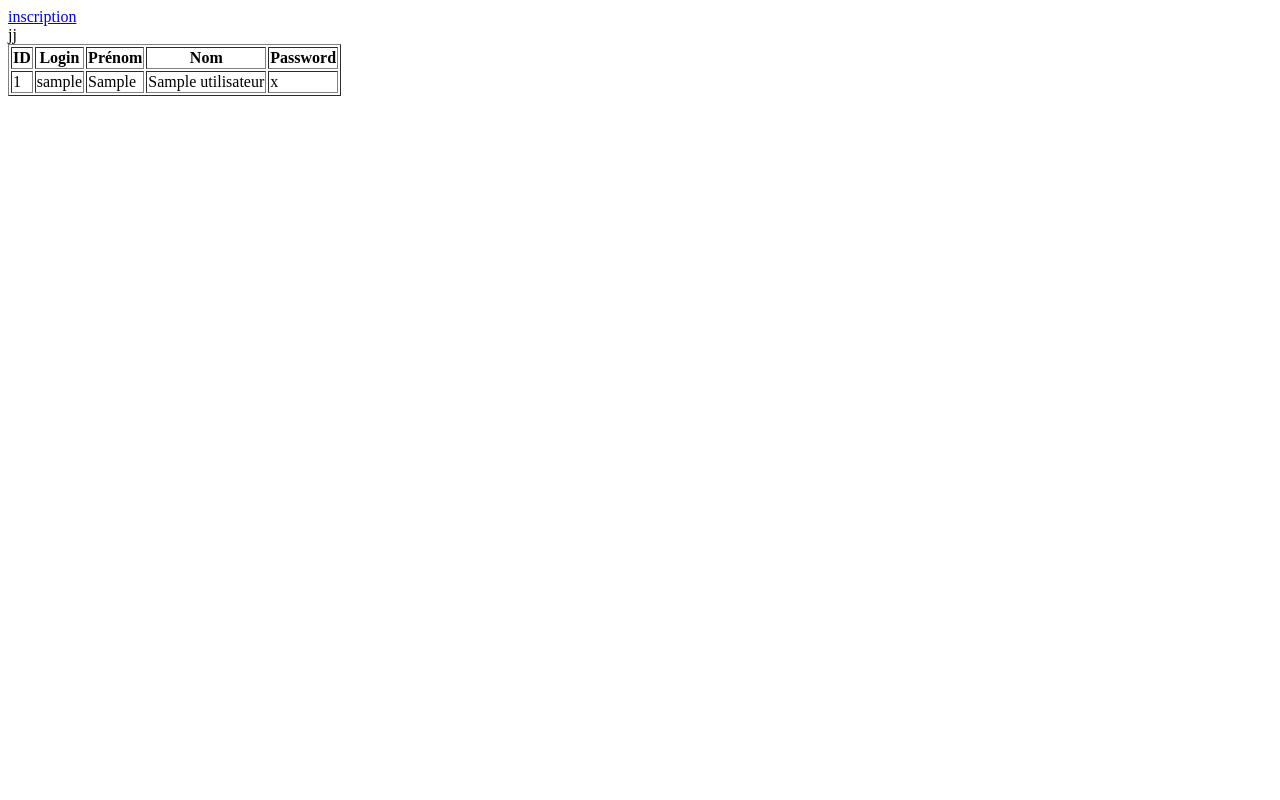
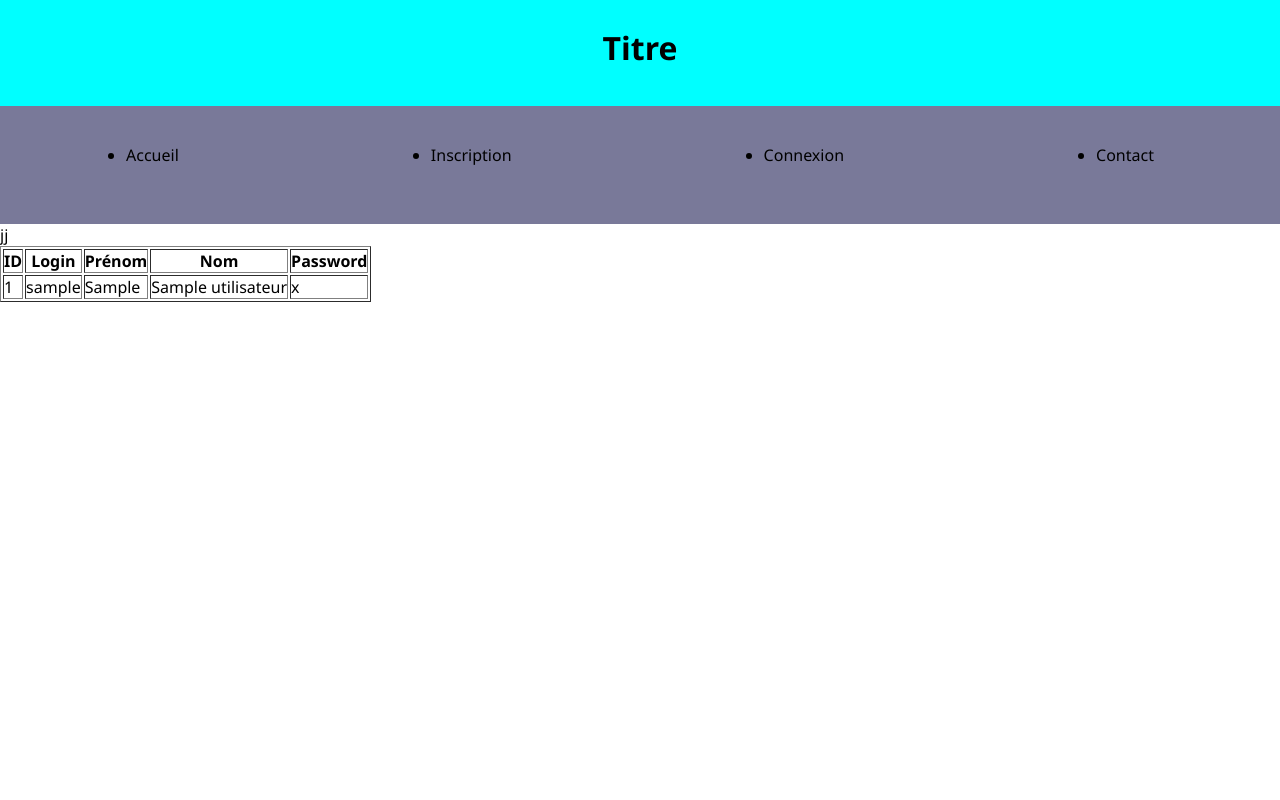
Before and after one commit to laura-rodriguez2/module-connexion-CS1, a PHP site: page /admin.php in a window 1280 px wide. Run offline with PHP 8.4, Linux system fonts and the light colour scheme; tables that the repository leaves empty or names only in its code hold one stand-in row (values such as "Sample post").

Commit message:
suite css index

```diff
--- a/moduleconnexion/index.php
+++ b/moduleconnexion/index.php
@@ -13,5 +13,28 @@ if($conn === false){
     die("ERREUR : Impossible de se connecter. " . mysqli_connect_error());
 }
 ?>
+<html>
+    <head>
+    <meta charset="utf-8">
+    <link rel="stylesheet" href="style.css" />
+    </head>
+    <body>
+        <header id="header_la">
+            <h1 id="h1">Titre</h1>
+            <nav id="header_nav">
+                <ul id="header_ul">
+                    <li class="header_li"><a class="header_a" href="index.php">Accueil</a>
+                    <li class="header_li"><a class="header_a" href="inscription.php">Inscription</a></li>
+                    <li class="header_li"><a class="header_a" href="connexion.php">Connexion</a></li>
+                    <li class="header_li"><a class="header_a" href="#footer_la">Contact</a></li>
+                </ul>
+            </nav>
+        </header>
+        <main>
 
-<a href="inscription.php">inscription</a>
+        </main>
+        <footer id="footer_la">
+
+        </footer>
+    </body>
+</html>
--- a/moduleconnexion/style.css
+++ b/moduleconnexion/style.css
@@ -1,16 +1,33 @@
 /* header */
-h1{
+*{
+    padding: 0;
+    margin: 0;
+    font-family: 'Segoe UI', Tahoma, Geneva, Verdana, sans-serif;
+}
+#h1{
     display: flex;
     justify-content: center;
-
+    background-color: aqua;
+    height: 10%;
+    padding-top: 2%;
 }
 #header_la{
+    background-color: blueviolet;
+}
+#header_nav{
+    background-color: rgb(121, 121, 153);
+    height: 10%;
+    padding-top: 3%;
+}
+#header_ul{
     display: flex;
+    flex-direction: row;
     justify-content:space-around;
 }
 .header_li{
 
 }
 .header_a{
-
+    text-decoration: none;
+    color: black;
 }
```
Also changed, not shown: moduleconnexion/admin.php (line endings or trailing spaces).
